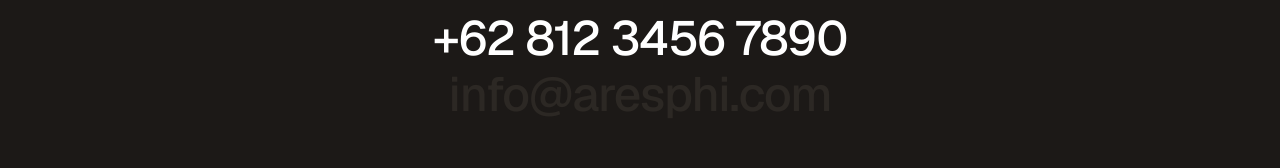
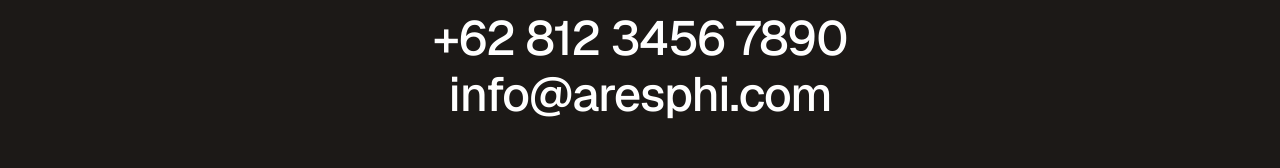
Before and after one commit to kuhkukuh/aresphi, a Next.js app: page / in a window 1280 px wide. Shown: the part 2208-2376 px from the top of the page. Built offline with nearby package versions, Linux system fonts and the light colour scheme; a web font is replaced by a local one.

Commit message:
feat(footer): change email color to white, orange on hover/active

```diff
--- a/src/components/Footer.tsx
+++ b/src/components/Footer.tsx
@@ -28,7 +28,7 @@ export default function Footer() {
           </a>
           <a
             href="mailto:info@aresphi.com"
-            className="block text-3xl sm:text-4xl md:text-5xl text-orange mt-2 hover:text-orange/80 transition-colors font-medium tracking-tight"
+            className="block text-3xl sm:text-4xl md:text-5xl text-white mt-2 hover:text-orange transition-colors font-medium tracking-tight"
             aria-label="Email Aresphi Property"
           >
             info@aresphi.com
```
